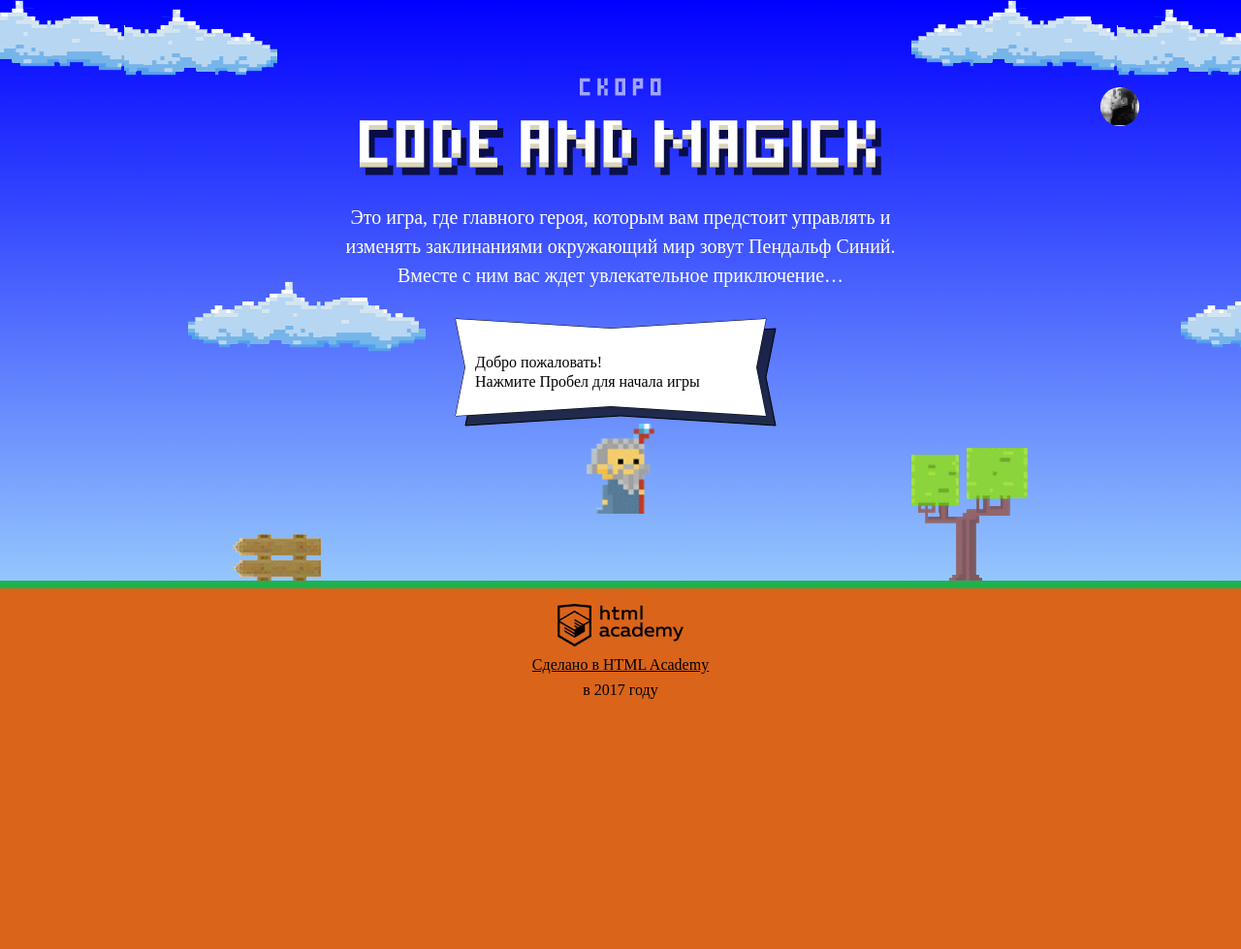
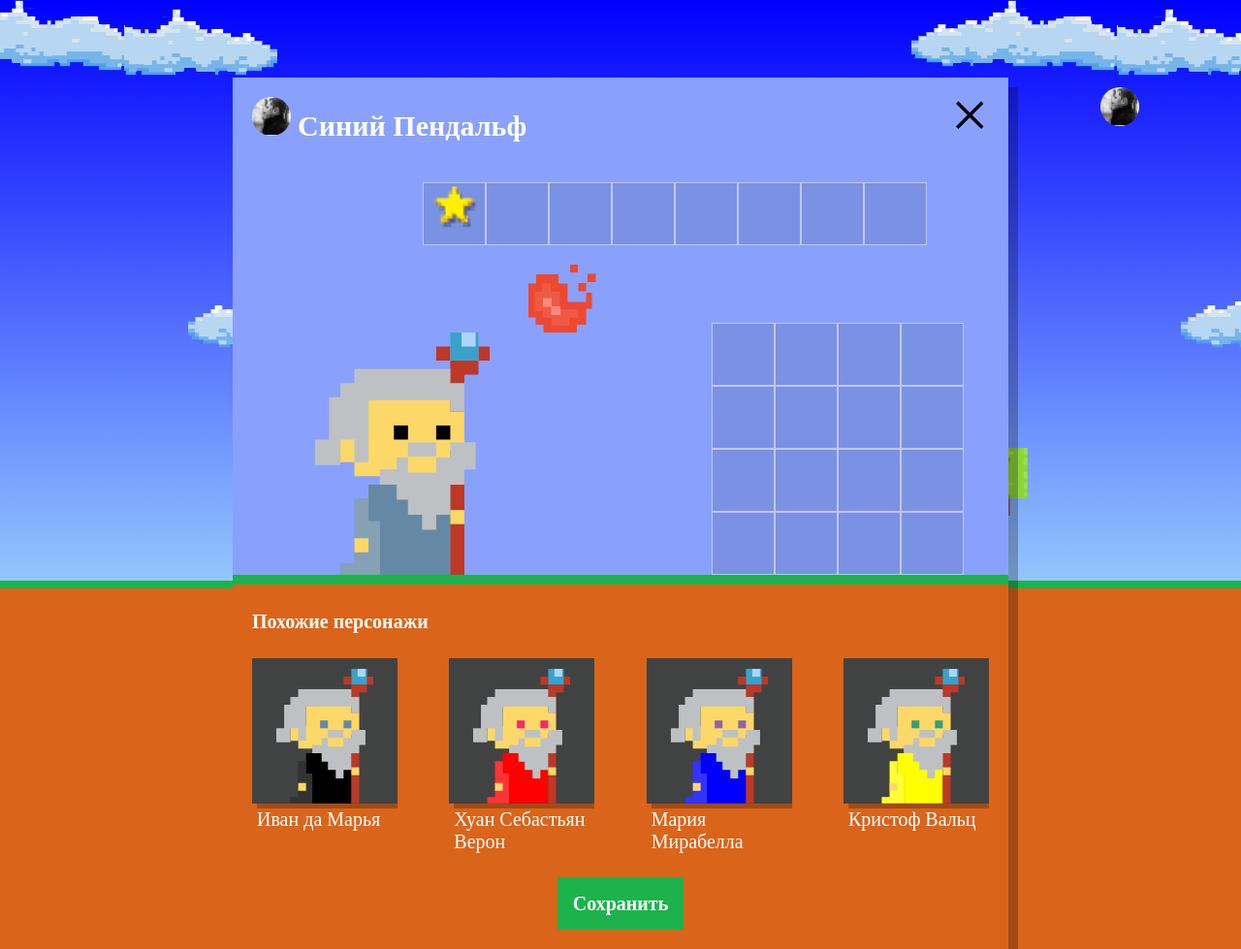
Before and after one commit to Venera12345/514863-code-and-magick-18, a website: page index.html in a window 1280 px wide. Shown: the whole page at 97% size. Before the commit the page ends 800 px from the top, so only its background shows below. Drawn offline with Linux system fonts and the light colour scheme; a web font is replaced by a local one.

Commit message:
робота над ошибками 2

```diff
--- a/index.html
+++ b/index.html
@@ -200,6 +200,7 @@
         };
     </script>
     <script src="js/stat.js"></script>
+    <script src="js/setup.js"></script>
     <script src="js/game.js"></script>
 
 </body>
--- /dev/null
+++ b/js/setup.js
@@ -0,0 +1,54 @@
+'use strict';
+var setup = document.querySelector('.setup');
+var setupSimilar = document.querySelector('.setup-similar');
+var templat = document.querySelector('#similar-wizard-template').content;
+var wizardTemplat = templat.querySelector('.setup-similar-item');
+setup.classList.remove('hidden');
+
+var arrNames = ['Иван', 'Хуан Себастьян', 'Мария', 'Кристоф', 'Виктор', 'Юлия', 'Люпита', 'Вашингтон'];
+var arrSurnames = ['да Марья', 'Верон', 'Мирабелла', 'Вальц', 'Онопко', 'Топольницкая', 'Нионго', 'Ирвинг'];
+var arrColorEyes = ['rgb(101, 137, 164)', 'rgb(241, 43, 107)', 'rgb(146, 100, 161)', 'rgb(56, 159, 117)', 'rgb(215, 210, 55)', 'rgb(0, 0, 0)'];
+var arrColorCoats = ['black', 'red', 'blue', 'yellow', 'green'];
+var creatName = function (i) {
+  return arrNames[i] +' '+ arrSurnames[i];
+};
+var fragment = document.createDocumentFragment();
+
+var creatWizards = function (colorEyes, colorCoats, name) {
+
+  var element = wizardTemplat.cloneNode(true);
+
+  element.querySelector('.wizard-eyes').style.fill = colorEyes;
+  element.querySelector('.wizard-coat').style.fill = colorCoats;
+  element.querySelector('.setup-similar-label').textContent = name;
+  return element;
+};
+var arrWizards = [
+  {
+    name: creatName(0),
+    coatColor: arrColorCoats[0],
+    eyesColor: arrColorEyes[0]
+  },
+  {
+    name: creatName(1),
+    coatColor: arrColorCoats[1],
+    eyesColor: arrColorEyes[1]
+  },
+  {
+    name: creatName(2),
+    coatColor: arrColorCoats[2],
+    eyesColor: arrColorEyes[2]
+  },
+  {
+    name: creatName(3),
+    coatColor: arrColorCoats[3],
+    eyesColor: arrColorEyes[3]
+  }
+];
+for(var i = 0; i < arrWizards.length; i++){
+  var newWizard = creatWizards(arrWizards[i].eyesColor, arrWizards[i].coatColor, arrWizards[i].name);
+  fragment.appendChild(newWizard);
+}
+setupSimilar.querySelector('.setup-similar-list').appendChild(fragment);
+
+setupSimilar.classList.remove('hidden');
--- a/js/stat.js
+++ b/js/stat.js
@@ -14,12 +14,13 @@ var criatXColumn = function (xItem) {
 var criatHeightColumn = function (maxValue, timeColumnNumber) {
   return MAXHIEGHT_COLUMN * timeColumnNumber / maxValue;
 };
-
+var criatRect = function (ctx, color, x, y) {
+  ctx.fillStyle = color;
+  ctx.fillRect(x, y, CLOUSE_WIDTH, CLOUSE_HEIGHT);
+}
 window.renderStatistics = function (ctx, names, times) {
-  ctx.fillStyle = 'rgba(0, 0, 0, 0.7)';
-  ctx.fillRect(110, 20, CLOUSE_WIDTH, CLOUSE_HEIGHT);
-  ctx.fillStyle = 'white';
-  ctx.fillRect(100, 10, CLOUSE_WIDTH, CLOUSE_HEIGHT);
+  criatRect(ctx, 'rgba(0, 0, 0, 0.7)', 110, 20);
+  criatRect(ctx, 'white', 100, 10);
   ctx.font = '16px PT Mono';
   ctx.fillStyle = '#000000';
   ctx.fillText('Ура вы победили!', 120, 30);
```
